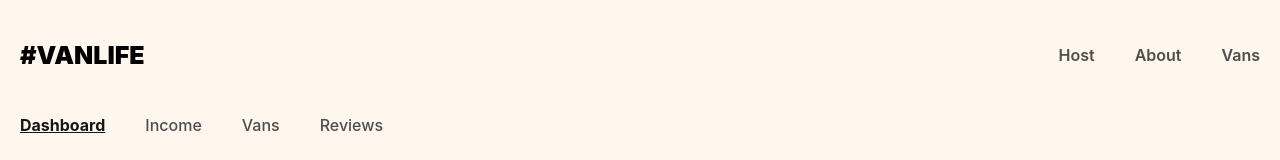
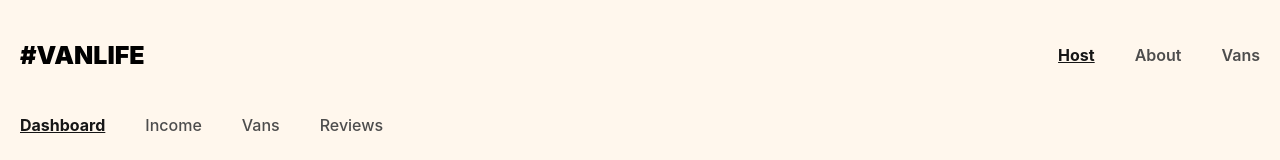
Before and after one commit to Tamxaun/react-router-6, a React (Vite) app: page /host in a window 1280 px wide. Shown: the top 160 px of the page. Built offline with nearby package versions, Linux system fonts and the light colour scheme; what miragejs would draw is missing.

Commit message:
🚀feat(header) add active link styles

```diff
--- a/src/components/Header/Header.tsx
+++ b/src/components/Header/Header.tsx
@@ -2,6 +2,12 @@ import { FC } from 'react';
 import { Link, NavLink } from 'react-router-dom';
 
 import { HeaderProps } from '.';
+
+const activeStyleLink = {
+   fontWeight: 'bold',
+   textDecoration: 'underline',
+   color: '#161616',
+};
 
 export const Header: FC<HeaderProps> = () => {
    return (
@@ -11,20 +17,20 @@ export const Header: FC<HeaderProps> = () => {
          </Link>
          <nav>
             <NavLink
-               className={({ isActive }) => (isActive ? 'active-link' : undefined)}
-               to="/host"
+               style={({ isActive }) => (isActive ? activeStyleLink : undefined)}
+               to="host"
             >
                Host
             </NavLink>
             <NavLink
-               className={({ isActive }) => (isActive ? 'active-link' : undefined)}
-               to="/about"
+               style={({ isActive }) => (isActive ? activeStyleLink : undefined)}
+               to="about"
             >
                About
             </NavLink>
             <NavLink
-               className={({ isActive }) => (isActive ? 'active-link' : undefined)}
-               to="/vans"
+               style={({ isActive }) => (isActive ? activeStyleLink : undefined)}
+               to="vans"
             >
                Vans
             </NavLink>
```
